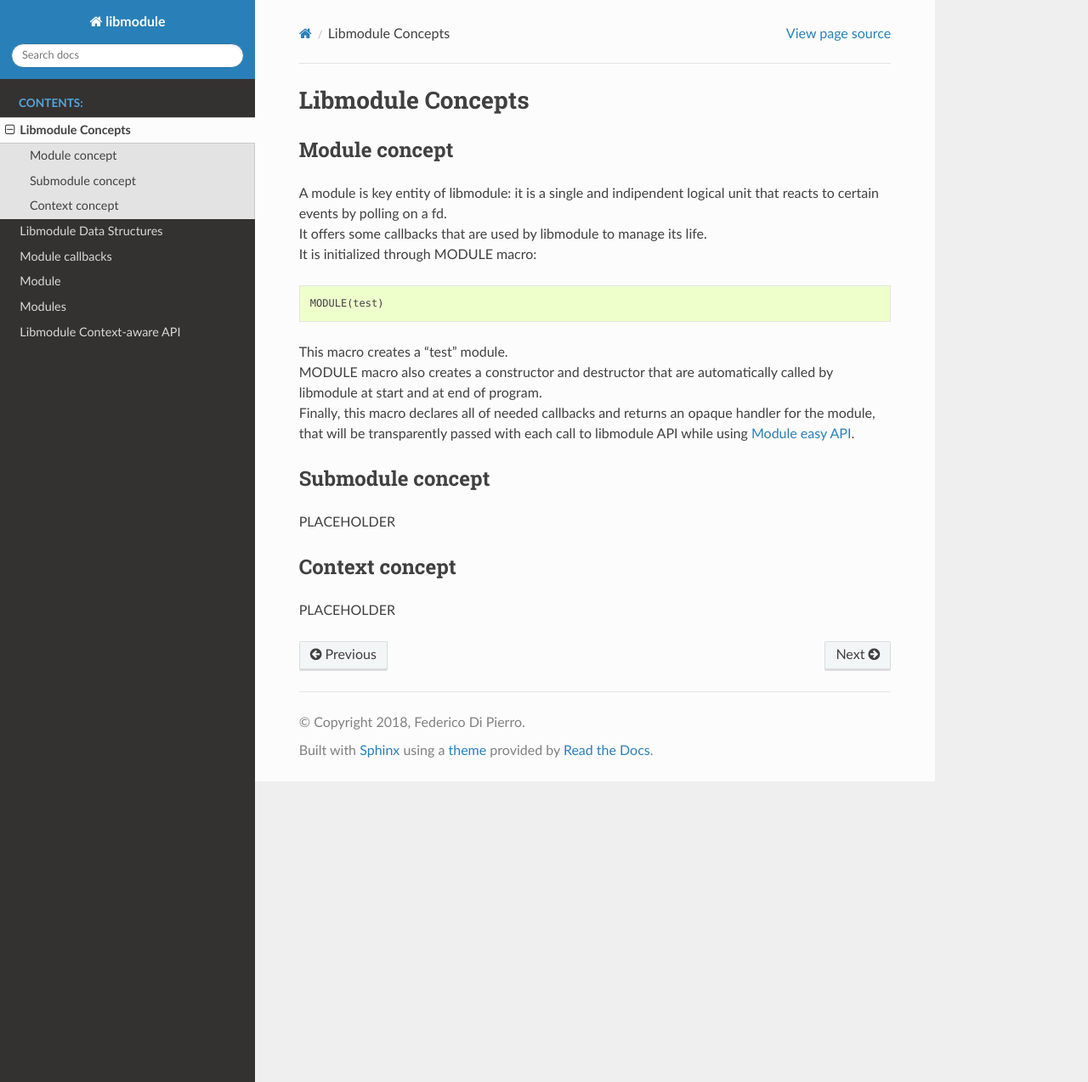
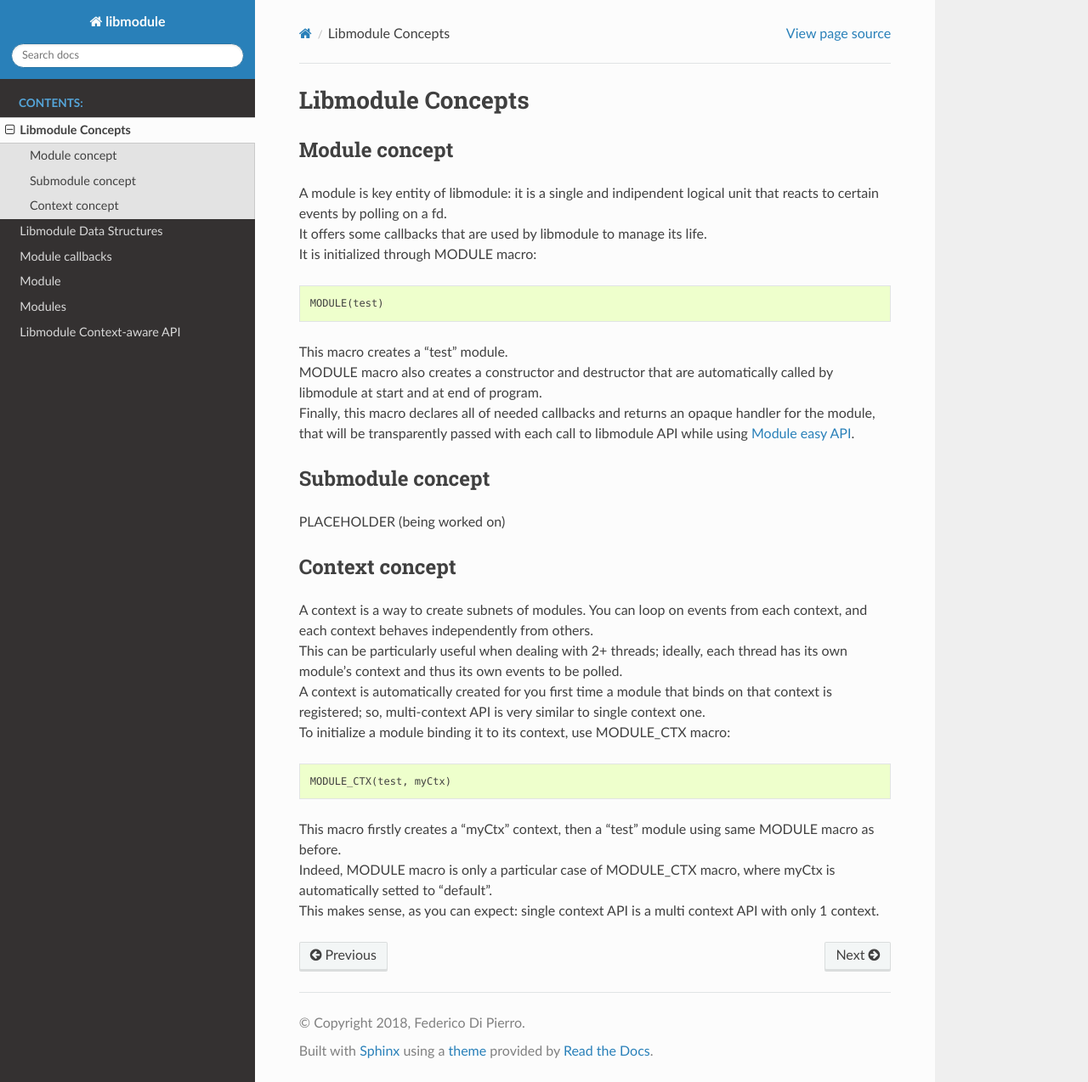
Before and after one commit to FedeDP/libmodule, a Sphinx documentation site: the page built from docs/src/concepts.rst, in a window 1280 px wide and 1274 px high. Shown: the whole window at 85% size. Built offline with Sphinx 7.4.7 and the Read the Docs theme 2.0.0, drawn with Linux system fonts in a browser that asks for light colours.

Commit message:
Added Context concept to docs. Updated interface (MODULE_CTX instead of CTX_MODULE macro as it broke internal naming convention.

```diff
--- a/docs/src/concepts.rst
+++ b/docs/src/concepts.rst
@@ -23,9 +23,20 @@ Finally, this macro declares all of needed callbacks and returns an opaque handl
 Submodule concept
 -----------------
 
-PLACEHOLDER
+PLACEHOLDER (being worked on)
 
 Context concept
 ---------------
 
-PLACEHOLDER
+A context is a way to create subnets of modules. You can loop on events from each context, and each context behaves independently from others. |br|
+This can be particularly useful when dealing with 2+ threads; ideally, each thread has its own module's context and thus its own events to be polled. |br|
+A context is automatically created for you first time a module that binds on that context is registered; so, multi-context API is very similar to single context one. |br|
+To initialize a module binding it to its context, use MODULE_CTX macro:
+
+.. code::
+
+    MODULE_CTX(test, myCtx)
+
+This macro firstly creates a "myCtx" context, then a "test" module using same MODULE macro as before. |br|
+Indeed, MODULE macro is only a particular case of MODULE_CTX macro, where myCtx is automatically setted to "default". |br|
+This makes sense, as you can expect: single context API is a multi context API with only 1 context.
```
Also changed, not shown: README.md (+1 -6 lines), 5 other files.
